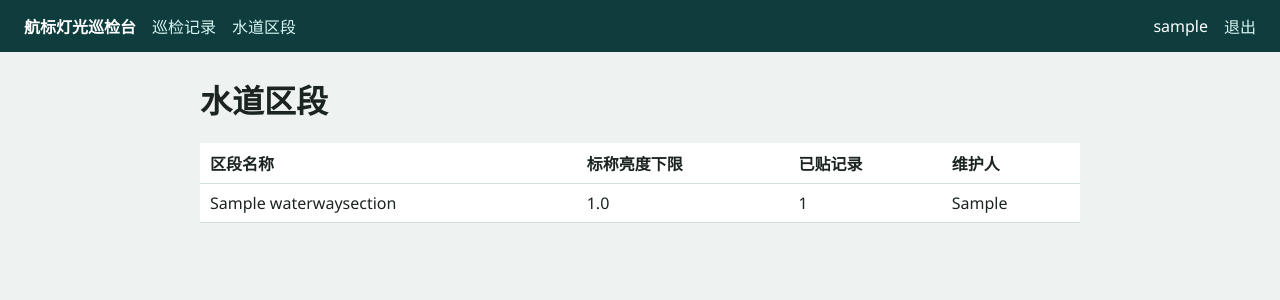
After one commit to lacsar712/cc-na-a09-GSB, a Django app: page /sections/ in a window 1280 px wide. The commit adds this page. Shown: the top 300 px of the page. Run offline with Django 5.2, Linux system fonts and the light colour scheme; a user stored in the database is signed in; tables that the repository leaves empty hold one stand-in row (values such as "Sample post").

Commit message:
feat: waterway sections with brightness floor tagging

```diff
--- a/backend/inspection/models.py
+++ b/backend/inspection/models.py
@@ -1,4 +1,17 @@
 from django.db import models
+
+
+class WaterwaySection(models.Model):
+    name = models.CharField("区段名称", max_length=60, unique=True)
+    min_cd = models.FloatField("标称亮度下限")
+    created_by = models.CharField("维护人", max_length=64)
+    created_at = models.DateTimeField(auto_now_add=True)
+
+    class Meta:
+        ordering = ["name"]
+
+    def __str__(self):
+        return self.name
 
 
 class Inspection(models.Model):
@@ -8,6 +21,14 @@ class Inspection(models.Model):
     bearing_error_deg = models.FloatField("方位偏差")
     verdict = models.CharField("结论", max_length=20)
     note = models.CharField("说明", max_length=200)
+    section = models.ForeignKey(
+        WaterwaySection,
+        verbose_name="水道区段",
+        null=True,
+        blank=True,
+        on_delete=models.SET_NULL,
+        related_name="inspections",
+    )
     created_by = models.CharField("登记人", max_length=64)
     created_at = models.DateTimeField(auto_now_add=True)
 
--- a/backend/inspection/urls.py
+++ b/backend/inspection/urls.py
@@ -7,6 +7,8 @@ urlpatterns = [
     path("login/", views.login_view, name="login"),
     path("logout/", views.logout_view, name="logout"),
     path("", views.list_view, name="list"),
+    path("sections/", views.sections_view, name="sections"),
     path("inspections/new/", views.create_view, name="create"),
     path("inspections/<int:pk>/", views.detail_view, name="detail"),
+    path("inspections/<int:pk>/section/", views.tag_section_view, name="tag_section"),
 ]
--- a/backend/inspection/views.py
+++ b/backend/inspection/views.py
@@ -3,7 +3,7 @@ from django.http import HttpResponseForbidden
 from django.shortcuts import get_object_or_404, redirect, render
 from django.views.decorators.http import require_http_methods
 
-from inspection.models import Inspection
+from inspection.models import Inspection, WaterwaySection
 from inspection.rules import judge
 
 
@@ -46,13 +46,100 @@ def logout_view(request):
 @login_required
 def list_view(request):
     rows = Inspection.objects.all()
-    return render(request, "list.html", {"rows": rows, "can_write": _can_write(request.user)})
+    sections = WaterwaySection.objects.all()
+    current = request.GET.get("section", "").strip()
+    active = ""
+    if current == "untagged":
+        rows = rows.filter(section__isnull=True)
+        active = "untagged"
+    elif current:
+        try:
+            section_id = int(current)
+        except ValueError:
+            section_id = None
+        if section_id is not None:
+            rows = rows.filter(section_id=section_id)
+            active = str(section_id)
+    return render(
+        request,
+        "list.html",
+        {
+            "rows": rows,
+            "sections": sections,
+            "active": active,
+            "can_write": _can_write(request.user),
+        },
+    )
 
 
 @login_required
 def detail_view(request, pk):
     row = get_object_or_404(Inspection, pk=pk)
-    return render(request, "detail.html", {"row": row})
+    return render(
+        request,
+        "detail.html",
+        {"row": row, "sections": WaterwaySection.objects.all(), "error": ""},
+    )
+
+
+@login_required
+@require_http_methods(["GET", "POST"])
+def sections_view(request):
+    error = ""
+    if request.method == "POST":
+        if not _can_write(request.user):
+            return HttpResponseForbidden("仅持灯账号可维护水道区段")
+        name = request.POST.get("name", "").strip()
+        try:
+            min_cd = float(request.POST.get("min_cd", ""))
+        except (TypeError, ValueError):
+            min_cd = None
+        if not name or min_cd is None:
+            error = "请填区段名称和标称亮度下限"
+        elif WaterwaySection.objects.filter(name=name).exists():
+            error = "区段名称已存在"
+        else:
+            WaterwaySection.objects.create(
+                name=name, min_cd=min_cd, created_by=request.user.username
+            )
+            return redirect("sections")
+    return render(
+        request,
+        "sections.html",
+        {"sections": WaterwaySection.objects.all(), "error": error},
+    )
+
+
+@login_required
+@require_http_methods(["POST"])
+def tag_section_view(request, pk):
+    if not _can_write(request.user):
+        return HttpResponseForbidden("仅持灯账号可贴水道区段")
+    row = get_object_or_404(Inspection, pk=pk)
+    sections = WaterwaySection.objects.all()
+    try:
+        section = sections.get(pk=int(request.POST.get("section_id", "")))
+    except (TypeError, ValueError, WaterwaySection.DoesNotExist):
+        return render(
+            request,
+            "detail.html",
+            {"row": row, "sections": sections, "error": "请选择有效的区段"},
+            status=400,
+        )
+    if row.measured_cd < section.min_cd:
+        error = (
+            f"实测光强 {row.measured_cd:g} 低于区段「{section.name}」的"
+            f"标称亮度下限 {section.min_cd:g}，已拒绝贴标"
+        )
+        return render(
+            request,
+            "detail.html",
+            {"row": row, "sections": sections, "error": error},
+            status=400,
+        )
+    row.section = section
+    row.save(update_fields=["section"])
+    return redirect("detail", pk=row.pk)
 
 
 @login_required
--- a/backend/templates/base.html
+++ b/backend/templates/base.html
@@ -13,7 +13,8 @@
     .ok { color: #0b6b3a; } .bad { color: #9b1c1c; }
     form.card { background: #fff; padding: 16px; max-width: 420px; }
     label { display: block; margin: 10px 0 4px; }
-    input { width: 100%; padding: 8px; box-sizing: border-box; }
+    input, select { width: 100%; padding: 8px; box-sizing: border-box; }
+    .filter a, .filter strong { margin-right: 10px; }
     button { margin-top: 14px; background: #0f3d3e; color: #fff; border: 0; padding: 8px 16px; }
     .err { color: #9b1c1c; }
   </style>
@@ -23,6 +24,7 @@
     <strong>航标灯光巡检台</strong>
     {% if user.is_authenticated %}
       <a href="{% url 'list' %}">巡检记录</a>
+      <a href="{% url 'sections' %}">水道区段</a>
       {% if can_write %}<a href="{% url 'create' %}">登记</a>{% endif %}
       <span style="margin-left:auto">{{ user.username }}</span>
       <a href="{% url 'logout' %}">退出</a>
--- /dev/null
+++ b/backend/templates/sections.html
@@ -0,0 +1,32 @@
+{% extends "base.html" %}
+{% block title %}水道区段 · 航标灯光巡检台{% endblock %}
+{% block body %}
+<h1>水道区段</h1>
+{% if error %}<p class="err">{{ error }}</p>{% endif %}
+<table>
+  <thead><tr><th>区段名称</th><th>标称亮度下限</th><th>已贴记录</th><th>维护人</th></tr></thead>
+  <tbody>
+  {% for s in sections %}
+    <tr>
+      <td>{{ s.name }}</td>
+      <td>{{ s.min_cd }}</td>
+      <td>{{ s.inspections.count }}</td>
+      <td>{{ s.created_by }}</td>
+    </tr>
+  {% empty %}
+    <tr><td colspan="4">还没有区段</td></tr>
+  {% endfor %}
+  </tbody>
+</table>
+{% if can_write %}
+<h2>新建区段</h2>
+<form class="card" method="post">
+  {% csrf_token %}
+  <label>区段名称</label>
+  <input name="name" />
+  <label>标称亮度下限（坎德拉）</label>
+  <input name="min_cd" type="number" step="0.1" />
+  <button type="submit">保存</button>
+</form>
+{% endif %}
+{% endblock %}
```
Also changed, not shown: backend/templates/detail.html (+18 -0 lines), backend/templates/list.html (+11 -2 lines), README.md, backend/inspection/migrations/0001_initial.py (added), backend/inspection/migrations/0002_waterwaysection_inspection_section.py (added), backend/inspection/migrations/__init__.py (added).
